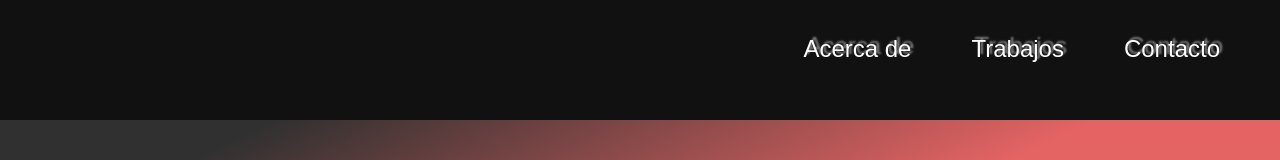
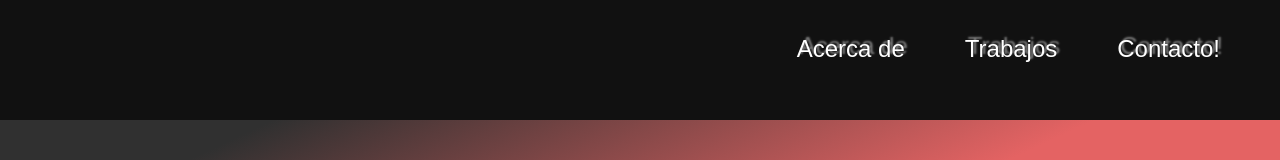
Before and after one commit to maujoaquin/FreeCodeProyect, a plain HTML site: page index.html in a window 1280 px wide. Shown: the top 160 px of the page. Drawn offline with Linux system fonts and the light colour scheme.

Commit message:
Update index.html

```diff
--- a/index.html
+++ b/index.html
@@ -16,7 +16,7 @@
       <ul>
         <li><a href="#welcome-section" class="nav-link">Acerca de</a></li>
         <li><a href="#projects" class="nav-link">Trabajos</a></li>
-        <li><a href="#profile-link" class="nav-link">Contacto</a></li>
+        <li><a href="#profile-link" class="nav-link">Contacto!</a></li>
       </ul>
     </nav>
   </header>
```
